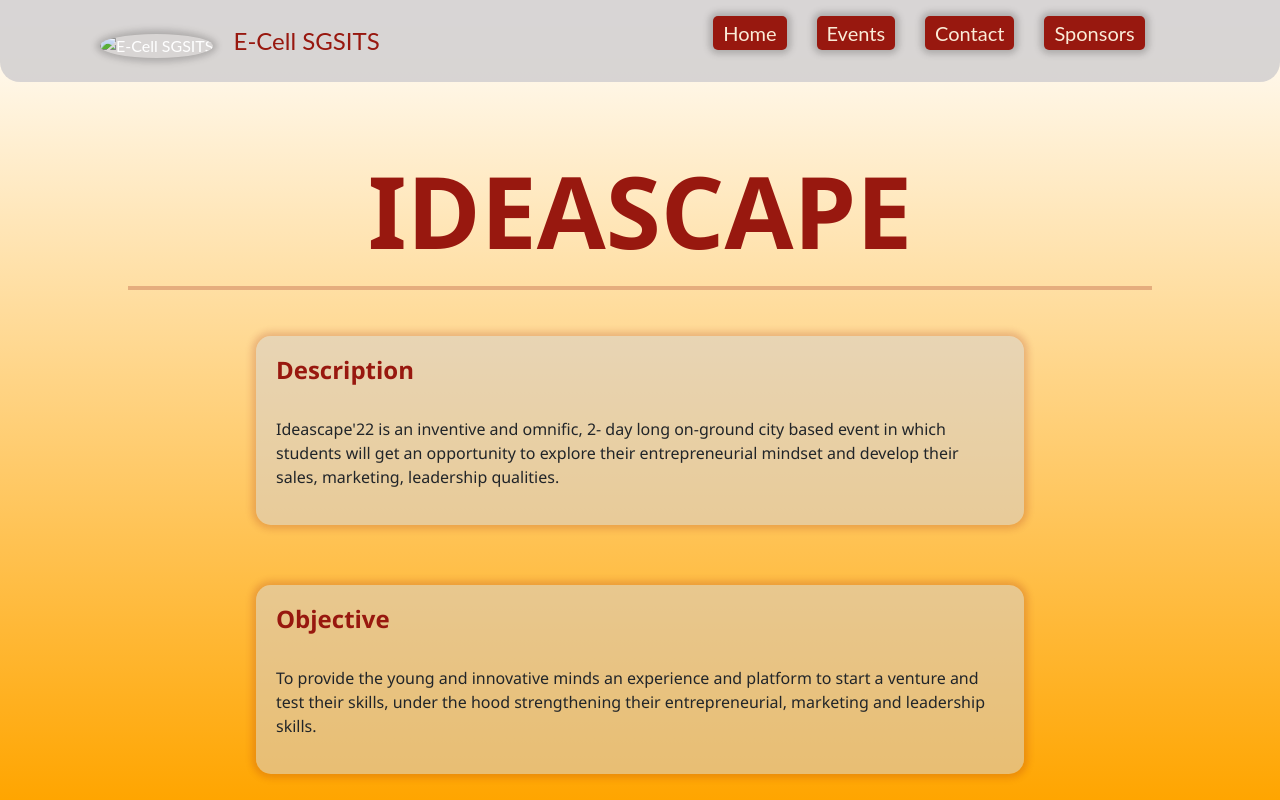
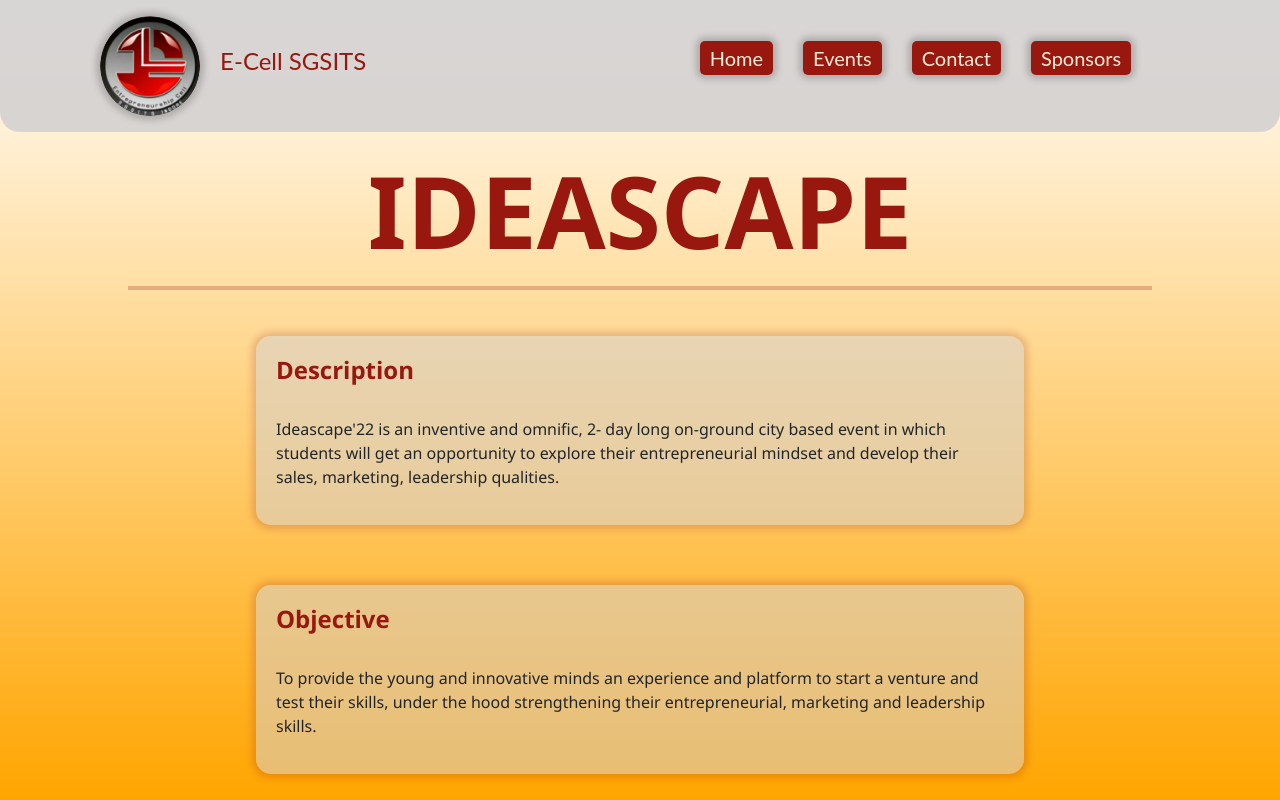
Before and after one commit to SUMExXx/ecelldummy.github.io, a plain HTML site: page index.html in a window 1280 px wide. Shown: the top 800 px of the page. Drawn offline with Linux system fonts and the light colour scheme.

Commit message:
fixed logo link

```diff
--- a/index.html
+++ b/index.html
@@ -17,7 +17,7 @@
         <header>
             <nav class="navbar fixed-top navbar-expand-lg">
                 <a class="logo-link">
-                    <img class="logo" src="/ecelldummy.github.ioimages/ecell.png" alt="E-Cell SGSITS">
+                    <img class="logo" src="/ecelldummy.github.io/images/ecell.png" alt="E-Cell SGSITS">
                     <span class="ecell-text">E-Cell SGSITS</span>
                 </a>
                 <div class="navigation">
```
